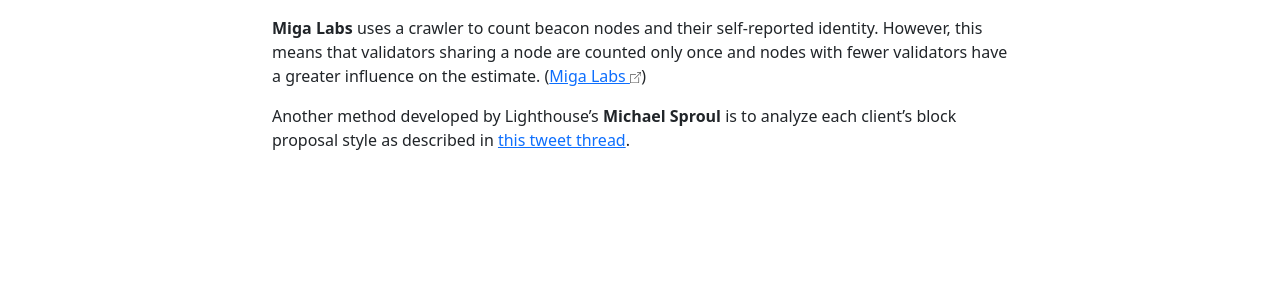
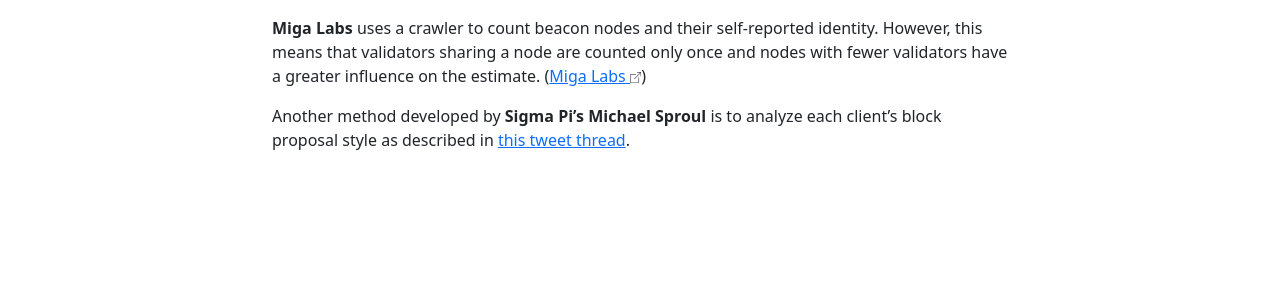
Before and after one commit to etheralpha/clientdiversity-org, a Jekyll site: the page built from client-fingerprinting.md, in a window 1280 px wide. Shown: the part 312-612 px from the top of the page. Built offline with Jekyll 4.4.1, drawn with Linux system fonts in a browser that asks for light colours.

Commit message:
copy edit

```diff
--- a/client-fingerprinting.md
+++ b/client-fingerprinting.md
@@ -11,6 +11,6 @@
 
 <strong>Miga Labs</strong> uses a crawler to count beacon nodes and their self-reported identity. However, this means that validators sharing a node are counted only once and nodes with fewer validators have a greater influence on the estimate. ([Miga Labs {{site.data.icons.new_tab}}](https://migalabs.es/))
 
-Another method developed by Lighthouse's <strong>Michael Sproul</strong> is to analyze each client's block proposal style as described in [this tweet thread](https://twitter.com/sproulM_/status/1440512518242197516).
+Another method developed by <strong>Sigma Pi's Michael Sproul</strong> is to analyze each client's block proposal style as described in [this tweet thread](https://twitter.com/sproulM_/status/1440512518242197516).
 
 <!-- It's important for clients not to broadcast which client they are in order to minimize potential for client-based attacks. -->
```
